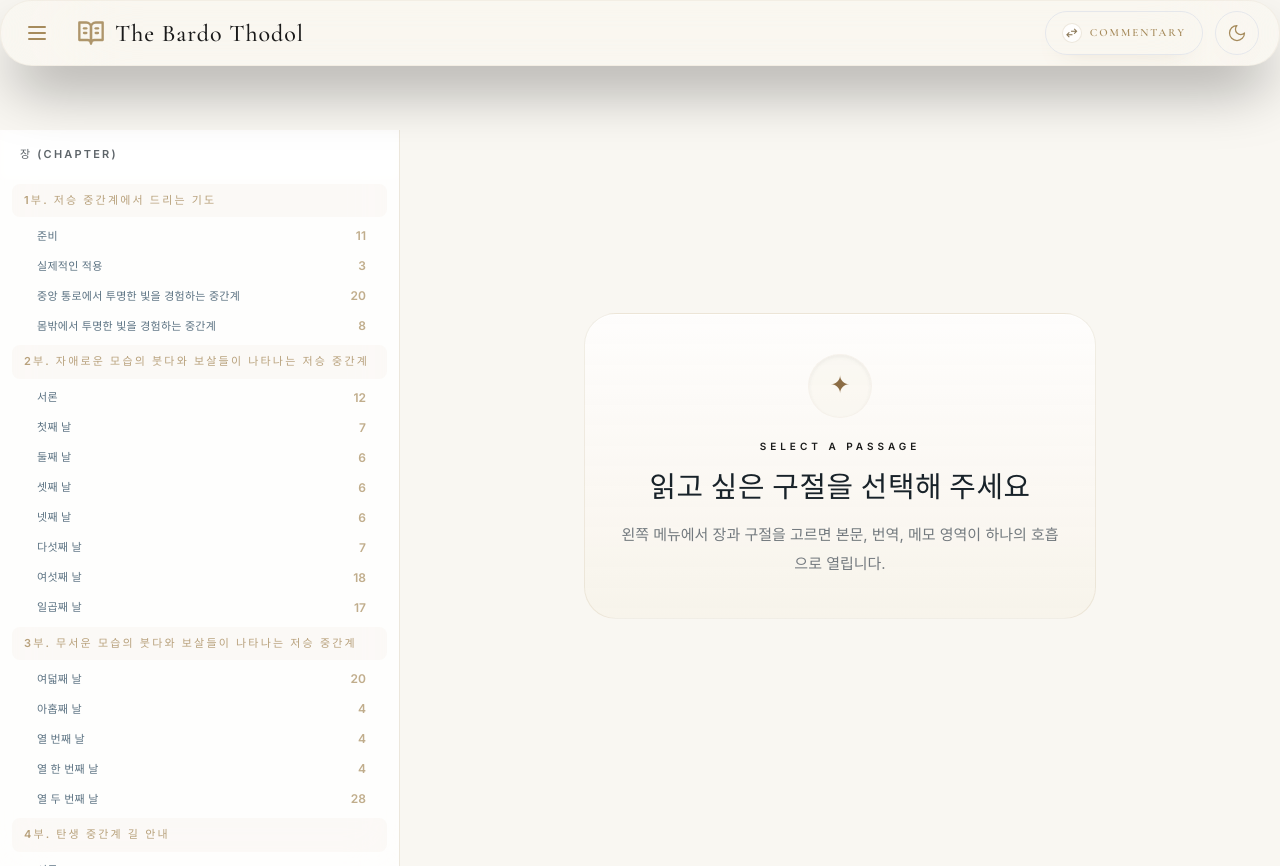
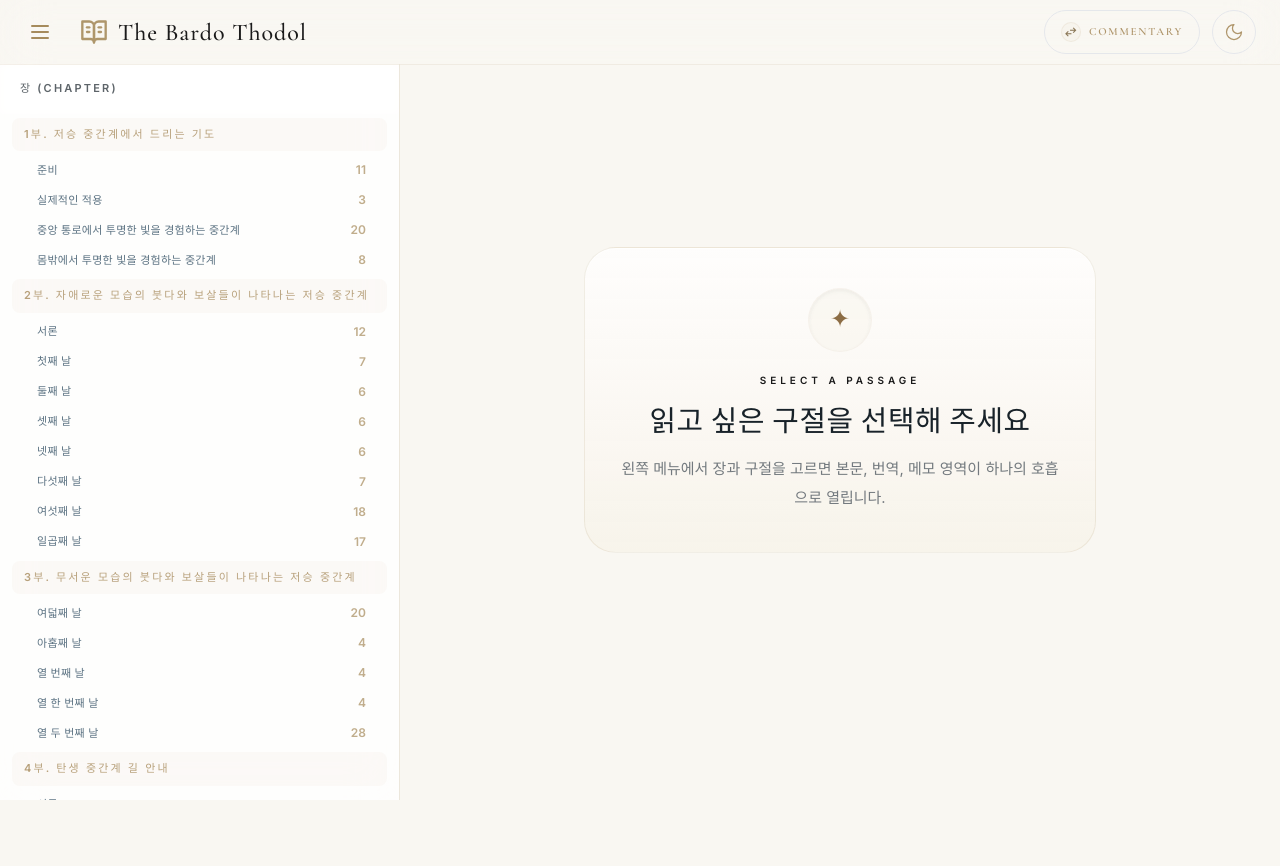
Before and after one commit to concario17-max/tibet, a React (Vite) app: page /text in a window 1280 px wide. After the commit the page ends 800 px from the top, so only its background shows below. Built offline with nearby package versions, Linux system fonts and the light colour scheme; a web font is replaced by a local one.

Commit message:
Soften header surface styling

```diff
--- a/src/components/Header.jsx
+++ b/src/components/Header.jsx
@@ -36,11 +36,13 @@ const Header = () => {
 
     return (
         <header
-            className={`glass-panel fixed top-0 left-0 z-50 w-full border-b border-gold-primary/20 shadow-sm transition-colors duration-500 dark:border-dark-border/60 ${
-                scrolled || isReadingMode ? 'bg-white/80 backdrop-blur-md dark:bg-[#070707]/80' : 'bg-white/72 backdrop-blur-md dark:bg-[#070707]/72'
+            className={`fixed top-0 left-0 z-50 w-full border-b border-gold-primary/10 transition-colors duration-500 dark:border-dark-border/50 ${
+                scrolled || isReadingMode
+                    ? 'bg-sand-primary/82 backdrop-blur-xl dark:bg-dark-bg/84'
+                    : 'bg-sand-primary/68 backdrop-blur-lg dark:bg-dark-bg/72'
             }`}
         >
-            <div className="container mx-auto flex h-16 max-w-7xl items-center justify-between px-3 sm:px-5">
+            <div className="mx-auto flex h-15 w-full items-center justify-between px-4 sm:h-16 sm:px-6">
                 <div className="flex min-w-0 flex-1 items-center gap-1 text-text-primary dark:text-dark-text-primary sm:gap-2">
                     <MobileActions isReadingMode={isReadingMode} toggleSidebar={toggleSidebar} />
                     <Branding isReadingMode={isReadingMode} />
@@ -50,9 +52,9 @@ const Header = () => {
                     {isReadingMode ? (
                         <button
                             onClick={toggleRightPanelMode}
-                            className="group inline-flex h-10 items-center gap-2 rounded-full border border-gold-primary/18 bg-white/78 px-3 text-[10px] font-semibold uppercase tracking-[0.16em] text-gold-primary shadow-[0_10px_24px_-20px_rgba(166,139,92,0.9)] backdrop-blur-sm transition-all duration-300 hover:border-gold-primary/35 hover:bg-gold-surface/80 dark:border-dark-border/70 dark:bg-dark-surface/80 dark:text-gold-light dark:hover:border-gold-primary/30 dark:hover:bg-dark-bg/80 sm:h-11 sm:px-4 sm:text-[11px] sm:tracking-[0.18em]"
+                            className="group inline-flex h-10 items-center gap-2 rounded-full border border-gold-primary/12 bg-white/42 px-3 text-[10px] font-semibold uppercase tracking-[0.14em] text-gold-primary/90 backdrop-blur-sm transition-all duration-300 hover:border-gold-primary/24 hover:bg-white/58 dark:border-dark-border/60 dark:bg-dark-surface/42 dark:text-gold-light dark:hover:border-gold-primary/20 dark:hover:bg-dark-surface/60 sm:h-11 sm:px-4 sm:text-[11px] sm:tracking-[0.16em]"
                         >
-                            <span className="flex h-5 w-5 items-center justify-center rounded-full border border-gold-primary/20 bg-white/85 text-[#8A7756] transition-colors group-hover:border-gold-primary/35 group-hover:text-gold-primary dark:border-dark-border dark:bg-dark-bg/70 dark:text-gold-light">
+                            <span className="flex h-5 w-5 items-center justify-center rounded-full border border-gold-primary/10 bg-gold-surface/40 text-[#8A7756] transition-colors group-hover:border-gold-primary/22 group-hover:text-gold-primary dark:border-dark-border dark:bg-dark-bg/55 dark:text-gold-light">
                                 <span className="material-symbols-outlined text-[14px]">swap_horiz</span>
                             </span>
                             <span className="hidden min-[420px]:inline">
--- a/src/components/Header/ThemeToggle.jsx
+++ b/src/components/Header/ThemeToggle.jsx
@@ -5,7 +5,7 @@ const ThemeToggle = ({ theme, toggleTheme }) => {
     return (
         <button
             onClick={toggleTheme}
-            className="inline-flex h-10 w-10 items-center justify-center rounded-full border border-gold-primary/18 bg-white/78 text-gold-primary shadow-[0_10px_24px_-20px_rgba(166,139,92,0.9)] backdrop-blur-sm transition-all duration-300 hover:border-gold-primary/35 hover:bg-gold-surface/80 dark:border-dark-border/70 dark:bg-dark-surface/80 dark:text-gold-light dark:hover:border-gold-primary/30 dark:hover:bg-dark-bg/80 sm:h-11 sm:w-11"
+            className="inline-flex h-10 w-10 items-center justify-center rounded-full border border-gold-primary/12 bg-white/42 text-gold-primary/90 backdrop-blur-sm transition-all duration-300 hover:border-gold-primary/24 hover:bg-white/58 dark:border-dark-border/60 dark:bg-dark-surface/42 dark:text-gold-light dark:hover:border-gold-primary/20 dark:hover:bg-dark-surface/60 sm:h-11 sm:w-11"
             aria-label="Toggle Dark Mode"
         >
             {theme === 'dark' ? <Sun className="w-5 h-5" strokeWidth={1.5} /> : <Moon className="w-5 h-5" strokeWidth={1.5} />}
```
